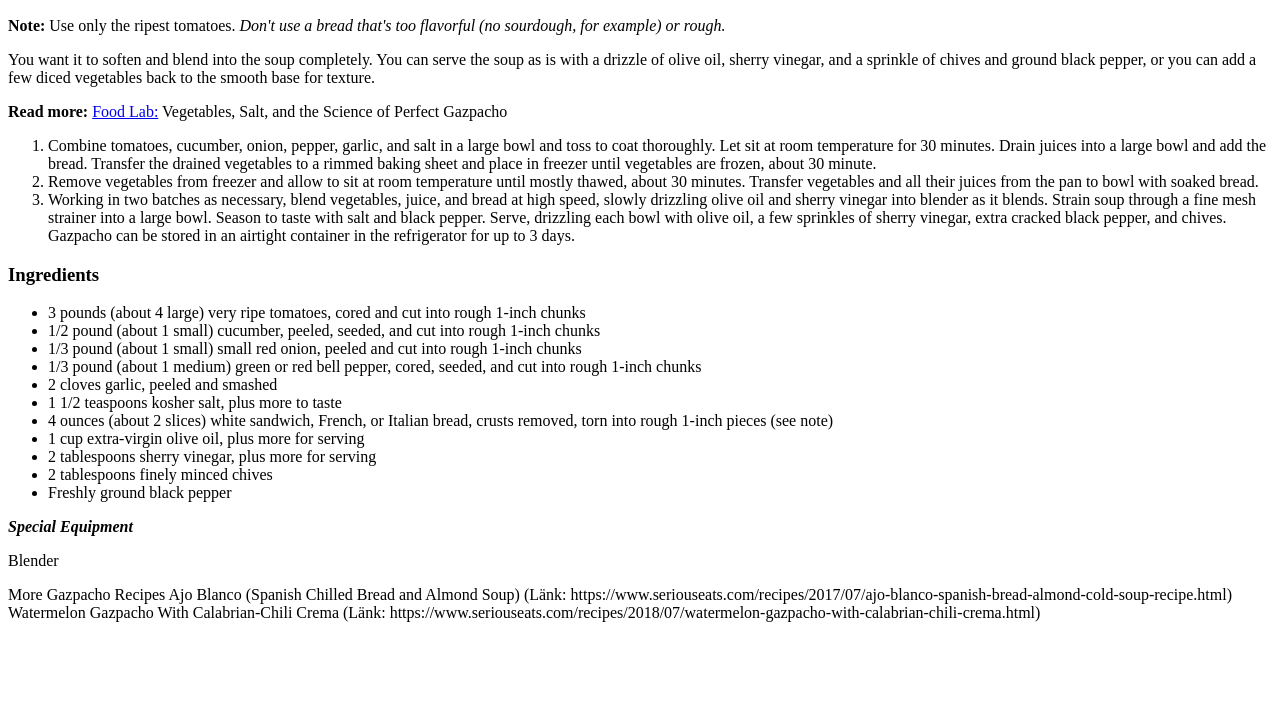
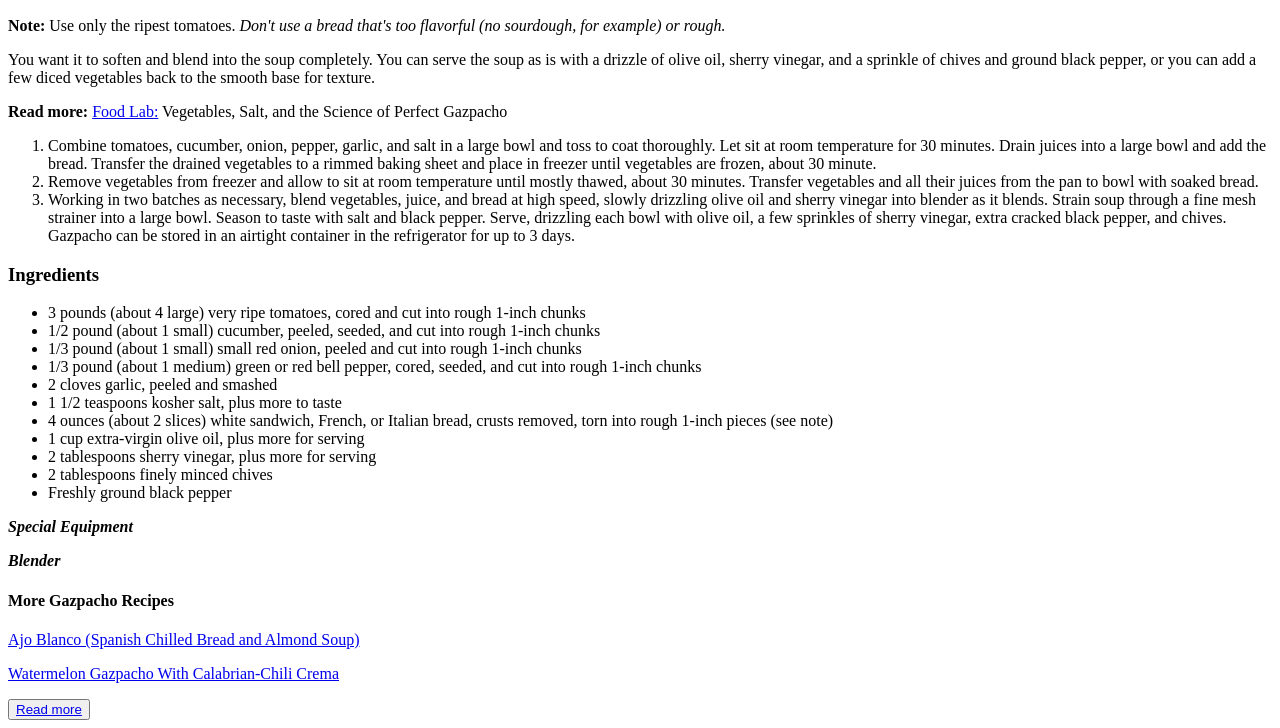
Before and after one commit to Kemal-Guclu/html-receptet, a plain HTML site: page index.html in a window 1280 px wide. Shown: the part 449-1177 px from the top of the page. Before the commit the page ends 1079 px from the top, so only its background shows below. Drawn offline with Linux system fonts and the light colour scheme.

Commit message:
added links and button

```diff
--- a/index.html
+++ b/index.html
@@ -50,11 +50,13 @@
   <li>Freshly ground black pepper</li>
 </ul>
 
-<strong><em>Special Equipment</em></strong>
-<p>Blender</p>
+<p><strong><em>Special Equipment</em></strong></p>
+<p><strong><em>Blender</em></strong></p>
 
-More Gazpacho Recipes
-Ajo Blanco (Spanish Chilled Bread and Almond Soup) (Länk: https://www.seriouseats.com/recipes/2017/07/ajo-blanco-spanish-bread-almond-cold-soup-recipe.html)
-Watermelon Gazpacho With Calabrian-Chili Crema  (Länk: https://www.seriouseats.com/recipes/2018/07/watermelon-gazpacho-with-calabrian-chili-crema.html)
+<h4>More Gazpacho Recipes</h4>
+<p><a href="https://www.seriouseats.com/recipes/2017/07/ajo-blanco-spanish-bread-almond-cold-soup-recipe.html" target="_blank">Ajo Blanco (Spanish Chilled Bread and Almond Soup)</a></p>
+<p><a href="https://www.seriouseats.com/recipes/2018/07/watermelon-gazpacho-with-calabrian-chili-crema.html" target="_blank">Watermelon Gazpacho With Calabrian-Chili Crema</a></p>
+
+<button><a href="https://www.seriouseats.com/recipes/2011/08/andalusian-gazpacho-recipe.html" target="_blank">Read more</a></button>
 </body>
 </html>
```
